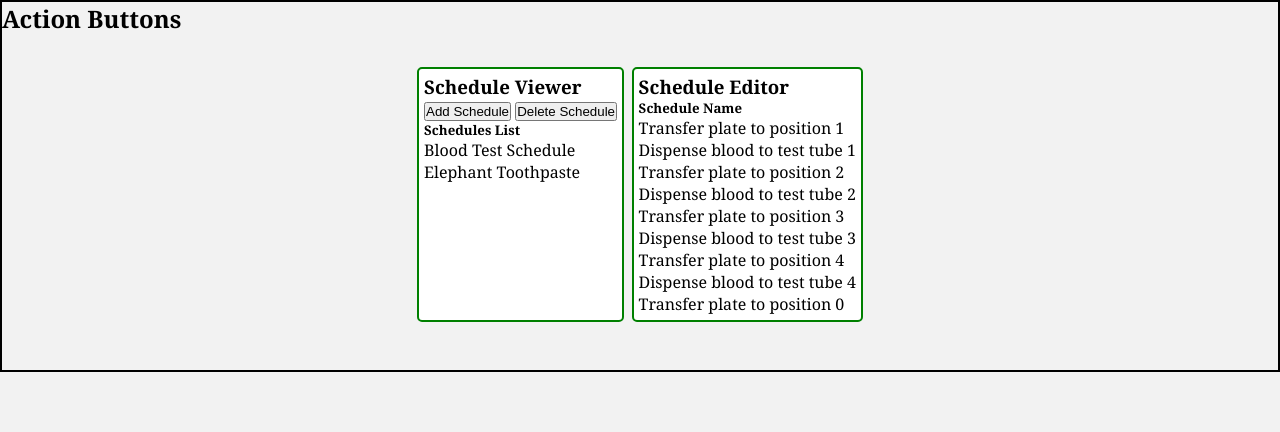
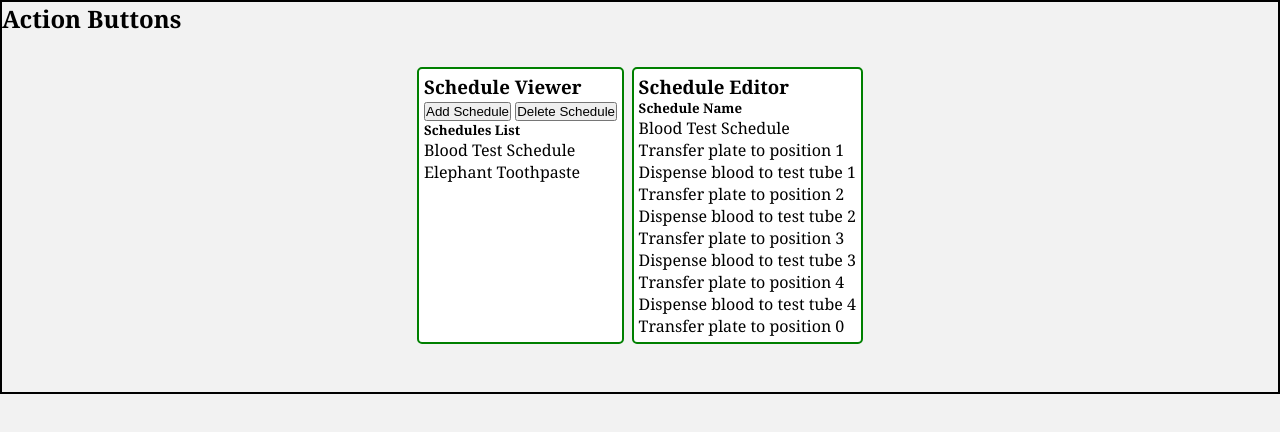
Before and after one commit to Cat4848/scheduler, a website with bundled scripts: page src/index.html in a window 1280 px wide. Both pictures are taken after a click on the element "Blood Test Schedule". Built offline with nearby package versions, Linux system fonts and the light colour scheme.

Commit message:
add: schedule editor: schedule name span element

```diff
--- a/src/index.html
+++ b/src/index.html
@@ -34,7 +34,8 @@
           </section>
           <section class="panel editor">
             <h1>Schedule Editor</h1>
-            <h5 class="h5 editor-schedule-name">Schedule Name</h5>
+            <h5 class="h5">Schedule Name</h5>
+            <span class="editor-schedule-name"></span>
             <div class="editor-schedule"></div>
           </section>
         </section>
--- a/src/lib/eventHandlers/viewer/evHanViewer.ts
+++ b/src/lib/eventHandlers/viewer/evHanViewer.ts
@@ -13,7 +13,13 @@ export function displayScheduleInEditor({
 
   if (editor !== null) {
     editor.textContent = "";
-    const [{ operations }] = schedules.filter((schedule) => schedule.id === id);
+    const [schedule] = schedules.filter((schedule) => schedule.id === id);
+    const { operations } = schedule;
+
+    const scheduleName = document.querySelector(".editor-schedule-name");
+    if (scheduleName !== null) {
+      scheduleName.textContent = schedule.name;
+    }
 
     const operationsElements = operations.map((operation) => {
       const operationDescription = document.createElement("p");
```
